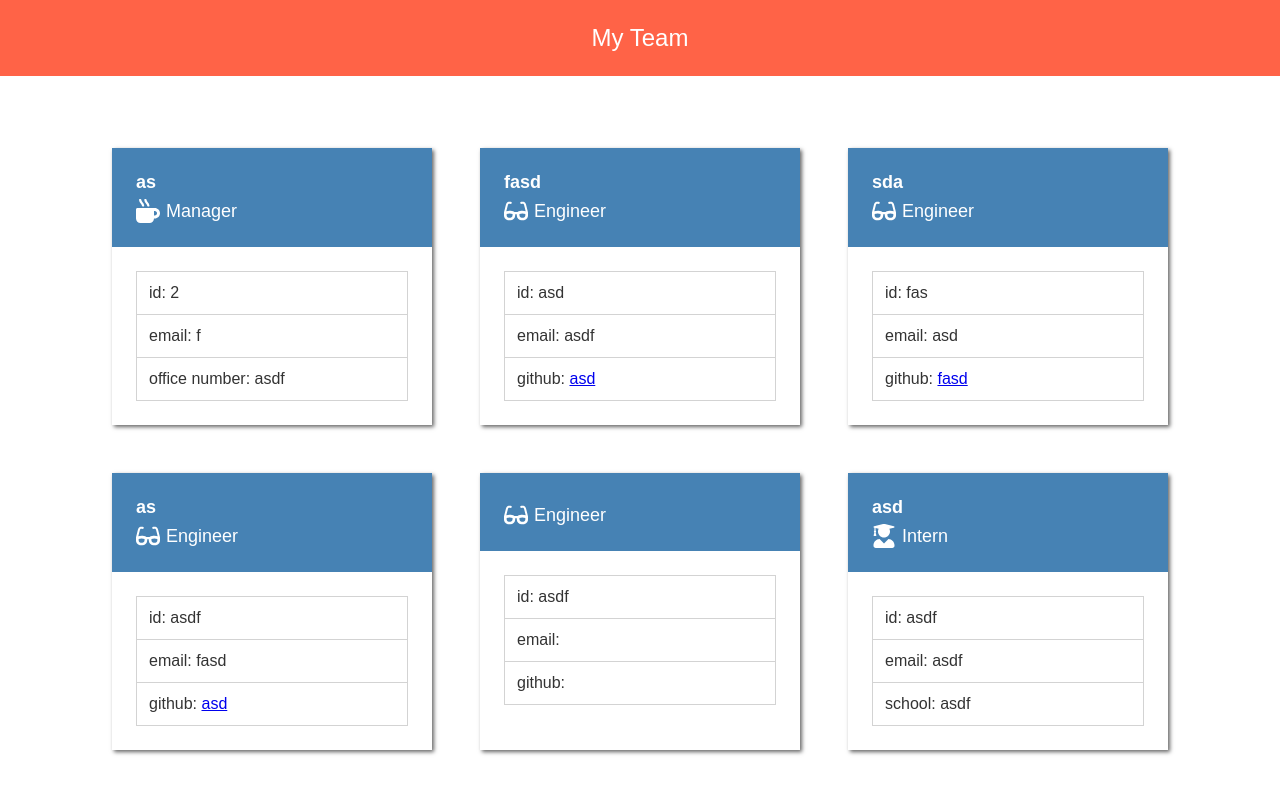
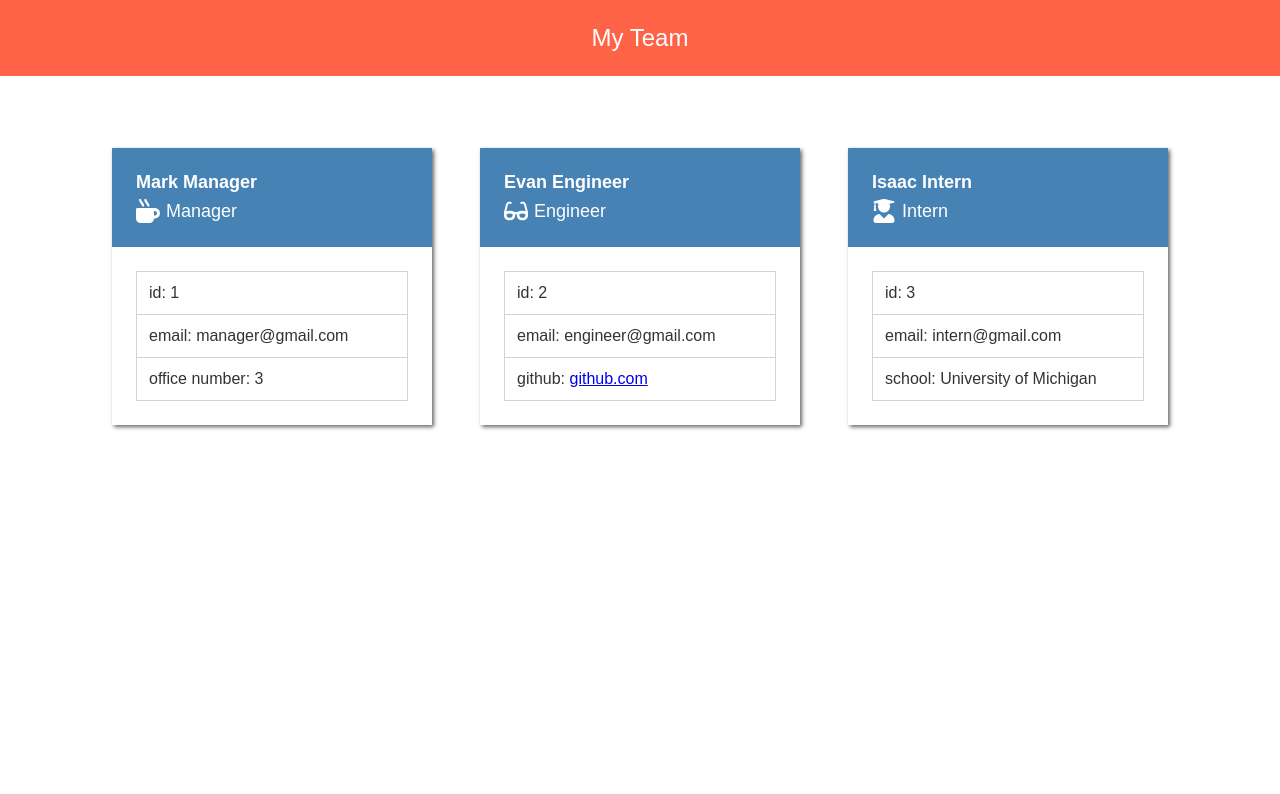
Before and after one commit to MistahV/TeamProfileGenerator, a website: page src/output/team.html in a window 1280 px wide. Drawn offline with Linux system fonts and the light colour scheme.

Commit message:
finalized README

```diff
--- a/src/output/team.html
+++ b/src/output/team.html
@@ -18,7 +18,7 @@
     <section class="d-f fw-w jc-c mt+">
         <div class="bxs-01 f-1 m">
     <div class="bgc-blue c-white fz-18 p">
-    <div class="fw-600">as</div>
+    <div class="fw-600">Mark Manager</div>
     <div class="ai-c d-f mt--">
         <svg aria-hidden="true" focusable="false" class="h-24 w-24" role="img"
             xmlns="http://www.w3.org/2000/svg" viewBox="0 0 512 512">
@@ -30,13 +30,13 @@
     </div>
     </div>
     <div class="p">
-        <div class="bdc-gray bdls-s bdrs-s bdts-s bdw-1 p-">id: 2</div>
-        <div class="bdc-gray bdls-s bdrs-s bdts-s bdw-1 p-">email: f</div>
-        <div class="bdc-gray bdbs-s bdls-s bdrs-s bdts-s bdw-1 p-">office number: asdf</div>
+        <div class="bdc-gray bdls-s bdrs-s bdts-s bdw-1 p-">id: 1</div>
+        <div class="bdc-gray bdls-s bdrs-s bdts-s bdw-1 p-">email: manager@gmail.com</div>
+        <div class="bdc-gray bdbs-s bdls-s bdrs-s bdts-s bdw-1 p-">office number: 3</div>
     </div>
     </div><div class="bxs-01 f-1 m">
     <div class="bgc-blue c-white fz-18 p">
-    <div class="fw-600">fasd</div>
+    <div class="fw-600">Evan Engineer</div>
     <div class="ai-c d-f mt--">
         <svg aria-hidden="true" focusable="false" class="h-24 w-24" role="img"
             xmlns="http://www.w3.org/2000/svg" viewBox="0 0 576 512">
@@ -48,67 +48,13 @@
     </div>
     </div>
     <div class="p">
-        <div class="bdc-gray bdls-s bdrs-s bdts-s bdw-1 p-">id: asd</div>
-        <div class="bdc-gray bdls-s bdrs-s bdts-s bdw-1 p-">email: asdf</div>
-        <div class="bdc-gray bdbs-s bdls-s bdrs-s bdts-s bdw-1 p-">github: <a href="https://github.com/asd">asd</a></div>
+        <div class="bdc-gray bdls-s bdrs-s bdts-s bdw-1 p-">id: 2</div>
+        <div class="bdc-gray bdls-s bdrs-s bdts-s bdw-1 p-">email: engineer@gmail.com</div>
+        <div class="bdc-gray bdbs-s bdls-s bdrs-s bdts-s bdw-1 p-">github: <a href="https://github.com/github.com">github.com</a></div>
     </div>
     </div><div class="bxs-01 f-1 m">
     <div class="bgc-blue c-white fz-18 p">
-    <div class="fw-600">sda</div>
-    <div class="ai-c d-f mt--">
-        <svg aria-hidden="true" focusable="false" class="h-24 w-24" role="img"
-            xmlns="http://www.w3.org/2000/svg" viewBox="0 0 576 512">
-            <path class="f-white"
-                d="M574.1 280.37L528.75 98.66c-5.91-23.7-21.59-44.05-43-55.81-21.44-11.73-46.97-14.11-70.19-6.33l-15.25 5.08c-8.39 2.79-12.92 11.86-10.12 20.24l5.06 15.18c2.79 8.38 11.85 12.91 20.23 10.12l13.18-4.39c10.87-3.62 23-3.57 33.16 1.73 10.29 5.37 17.57 14.56 20.37 25.82l38.46 153.82c-22.19-6.81-49.79-12.46-81.2-12.46-34.77 0-73.98 7.02-114.85 26.74h-73.18c-40.87-19.74-80.08-26.75-114.86-26.75-31.42 0-59.02 5.65-81.21 12.46l38.46-153.83c2.79-11.25 10.09-20.45 20.38-25.81 10.16-5.3 22.28-5.35 33.15-1.73l13.17 4.39c8.38 2.79 17.44-1.74 20.23-10.12l5.06-15.18c2.8-8.38-1.73-17.45-10.12-20.24l-15.25-5.08c-23.22-7.78-48.75-5.41-70.19 6.33-21.41 11.77-37.09 32.11-43 55.8L1.9 280.37A64.218 64.218 0 0 0 0 295.86v70.25C0 429.01 51.58 480 115.2 480h37.12c60.28 0 110.37-45.94 114.88-105.37l2.93-38.63h35.75l2.93 38.63C313.31 434.06 363.4 480 423.68 480h37.12c63.62 0 115.2-50.99 115.2-113.88v-70.25c0-5.23-.64-10.43-1.9-15.5zm-370.72 89.42c-1.97 25.91-24.4 46.21-51.06 46.21H115.2C86.97 416 64 393.62 64 366.11v-37.54c18.12-6.49 43.42-12.92 72.58-12.92 23.86 0 47.26 4.33 69.93 12.92l-3.13 41.22zM512 366.12c0 27.51-22.97 49.88-51.2 49.88h-37.12c-26.67 0-49.1-20.3-51.06-46.21l-3.13-41.22c22.67-8.59 46.08-12.92 69.95-12.92 29.12 0 54.43 6.44 72.55 12.93v37.54z">
-            </path>
-        </svg>
-        <div class="ml--">Engineer</div>
-    </div>
-    </div>
-    <div class="p">
-        <div class="bdc-gray bdls-s bdrs-s bdts-s bdw-1 p-">id: fas</div>
-        <div class="bdc-gray bdls-s bdrs-s bdts-s bdw-1 p-">email: asd</div>
-        <div class="bdc-gray bdbs-s bdls-s bdrs-s bdts-s bdw-1 p-">github: <a href="https://github.com/fasd">fasd</a></div>
-    </div>
-    </div><div class="bxs-01 f-1 m">
-    <div class="bgc-blue c-white fz-18 p">
-    <div class="fw-600">as</div>
-    <div class="ai-c d-f mt--">
-        <svg aria-hidden="true" focusable="false" class="h-24 w-24" role="img"
-            xmlns="http://www.w3.org/2000/svg" viewBox="0 0 576 512">
-            <path class="f-white"
-                d="M574.1 280.37L528.75 98.66c-5.91-23.7-21.59-44.05-43-55.81-21.44-11.73-46.97-14.11-70.19-6.33l-15.25 5.08c-8.39 2.79-12.92 11.86-10.12 20.24l5.06 15.18c2.79 8.38 11.85 12.91 20.23 10.12l13.18-4.39c10.87-3.62 23-3.57 33.16 1.73 10.29 5.37 17.57 14.56 20.37 25.82l38.46 153.82c-22.19-6.81-49.79-12.46-81.2-12.46-34.77 0-73.98 7.02-114.85 26.74h-73.18c-40.87-19.74-80.08-26.75-114.86-26.75-31.42 0-59.02 5.65-81.21 12.46l38.46-153.83c2.79-11.25 10.09-20.45 20.38-25.81 10.16-5.3 22.28-5.35 33.15-1.73l13.17 4.39c8.38 2.79 17.44-1.74 20.23-10.12l5.06-15.18c2.8-8.38-1.73-17.45-10.12-20.24l-15.25-5.08c-23.22-7.78-48.75-5.41-70.19 6.33-21.41 11.77-37.09 32.11-43 55.8L1.9 280.37A64.218 64.218 0 0 0 0 295.86v70.25C0 429.01 51.58 480 115.2 480h37.12c60.28 0 110.37-45.94 114.88-105.37l2.93-38.63h35.75l2.93 38.63C313.31 434.06 363.4 480 423.68 480h37.12c63.62 0 115.2-50.99 115.2-113.88v-70.25c0-5.23-.64-10.43-1.9-15.5zm-370.72 89.42c-1.97 25.91-24.4 46.21-51.06 46.21H115.2C86.97 416 64 393.62 64 366.11v-37.54c18.12-6.49 43.42-12.92 72.58-12.92 23.86 0 47.26 4.33 69.93 12.92l-3.13 41.22zM512 366.12c0 27.51-22.97 49.88-51.2 49.88h-37.12c-26.67 0-49.1-20.3-51.06-46.21l-3.13-41.22c22.67-8.59 46.08-12.92 69.95-12.92 29.12 0 54.43 6.44 72.55 12.93v37.54z">
-            </path>
-        </svg>
-        <div class="ml--">Engineer</div>
-    </div>
-    </div>
-    <div class="p">
-        <div class="bdc-gray bdls-s bdrs-s bdts-s bdw-1 p-">id: asdf</div>
-        <div class="bdc-gray bdls-s bdrs-s bdts-s bdw-1 p-">email: fasd</div>
-        <div class="bdc-gray bdbs-s bdls-s bdrs-s bdts-s bdw-1 p-">github: <a href="https://github.com/asd">asd</a></div>
-    </div>
-    </div><div class="bxs-01 f-1 m">
-    <div class="bgc-blue c-white fz-18 p">
-    <div class="fw-600"></div>
-    <div class="ai-c d-f mt--">
-        <svg aria-hidden="true" focusable="false" class="h-24 w-24" role="img"
-            xmlns="http://www.w3.org/2000/svg" viewBox="0 0 576 512">
-            <path class="f-white"
-                d="M574.1 280.37L528.75 98.66c-5.91-23.7-21.59-44.05-43-55.81-21.44-11.73-46.97-14.11-70.19-6.33l-15.25 5.08c-8.39 2.79-12.92 11.86-10.12 20.24l5.06 15.18c2.79 8.38 11.85 12.91 20.23 10.12l13.18-4.39c10.87-3.62 23-3.57 33.16 1.73 10.29 5.37 17.57 14.56 20.37 25.82l38.46 153.82c-22.19-6.81-49.79-12.46-81.2-12.46-34.77 0-73.98 7.02-114.85 26.74h-73.18c-40.87-19.74-80.08-26.75-114.86-26.75-31.42 0-59.02 5.65-81.21 12.46l38.46-153.83c2.79-11.25 10.09-20.45 20.38-25.81 10.16-5.3 22.28-5.35 33.15-1.73l13.17 4.39c8.38 2.79 17.44-1.74 20.23-10.12l5.06-15.18c2.8-8.38-1.73-17.45-10.12-20.24l-15.25-5.08c-23.22-7.78-48.75-5.41-70.19 6.33-21.41 11.77-37.09 32.11-43 55.8L1.9 280.37A64.218 64.218 0 0 0 0 295.86v70.25C0 429.01 51.58 480 115.2 480h37.12c60.28 0 110.37-45.94 114.88-105.37l2.93-38.63h35.75l2.93 38.63C313.31 434.06 363.4 480 423.68 480h37.12c63.62 0 115.2-50.99 115.2-113.88v-70.25c0-5.23-.64-10.43-1.9-15.5zm-370.72 89.42c-1.97 25.91-24.4 46.21-51.06 46.21H115.2C86.97 416 64 393.62 64 366.11v-37.54c18.12-6.49 43.42-12.92 72.58-12.92 23.86 0 47.26 4.33 69.93 12.92l-3.13 41.22zM512 366.12c0 27.51-22.97 49.88-51.2 49.88h-37.12c-26.67 0-49.1-20.3-51.06-46.21l-3.13-41.22c22.67-8.59 46.08-12.92 69.95-12.92 29.12 0 54.43 6.44 72.55 12.93v37.54z">
-            </path>
-        </svg>
-        <div class="ml--">Engineer</div>
-    </div>
-    </div>
-    <div class="p">
-        <div class="bdc-gray bdls-s bdrs-s bdts-s bdw-1 p-">id: asdf</div>
-        <div class="bdc-gray bdls-s bdrs-s bdts-s bdw-1 p-">email: </div>
-        <div class="bdc-gray bdbs-s bdls-s bdrs-s bdts-s bdw-1 p-">github: <a href="https://github.com/"></a></div>
-    </div>
-    </div><div class="bxs-01 f-1 m">
-    <div class="bgc-blue c-white fz-18 p">
-    <div class="fw-600">asd</div>
+    <div class="fw-600">Isaac Intern</div>
     <div class="ai-c d-f mt--">
         <svg aria-hidden="true" focusable="false" class="h-24 w-24" role="img"
             xmlns="http://www.w3.org/2000/svg" viewBox="0 0 448 512">
@@ -120,9 +66,9 @@
     </div>
     </div>
     <div class="p">
-        <div class="bdc-gray bdls-s bdrs-s bdts-s bdw-1 p-">id: asdf</div>
-        <div class="bdc-gray bdls-s bdrs-s bdts-s bdw-1 p-">email: asdf</div>
-        <div class="bdc-gray bdbs-s bdls-s bdrs-s bdts-s bdw-1 p-">school: asdf</div>
+        <div class="bdc-gray bdls-s bdrs-s bdts-s bdw-1 p-">id: 3</div>
+        <div class="bdc-gray bdls-s bdrs-s bdts-s bdw-1 p-">email: intern@gmail.com</div>
+        <div class="bdc-gray bdbs-s bdls-s bdrs-s bdts-s bdw-1 p-">school: University of Michigan</div>
     </div>
     </div>
     </section>
```
Also changed, not shown: src/package.json (+4 -4 lines), src/README.md, 1 other file.
